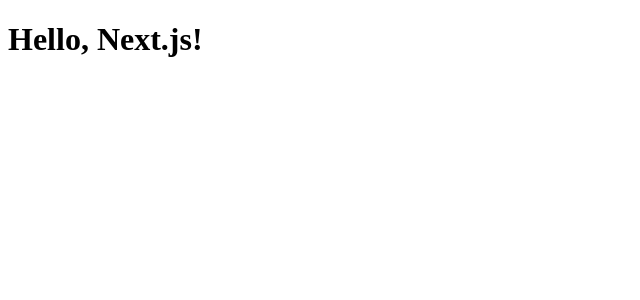
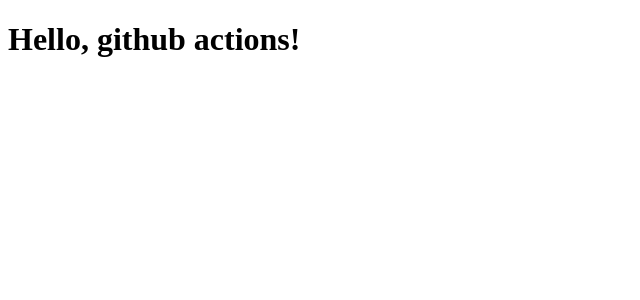
Before and after one commit to Lambric42/SoCW10D1DevopsDocker, a Next.js app: page / in a window 1280 px wide. Shown: the top 300 px of the page, without its empty margins (0-640 px from the left). Built offline with nearby package versions, Linux system fonts and the light colour scheme.

Commit message:
test action works in new branch

```diff
--- a/pages/index.js
+++ b/pages/index.js
@@ -1,4 +1,4 @@
 // pages/index.js
 export default function Home() {
-  return <h1>Hello, Next.js!</h1>;
+  return <h1>Hello, github actions!</h1>;
 }
```
Also changed, not shown: 1 other file (tests, documents, lock files or other folders).
